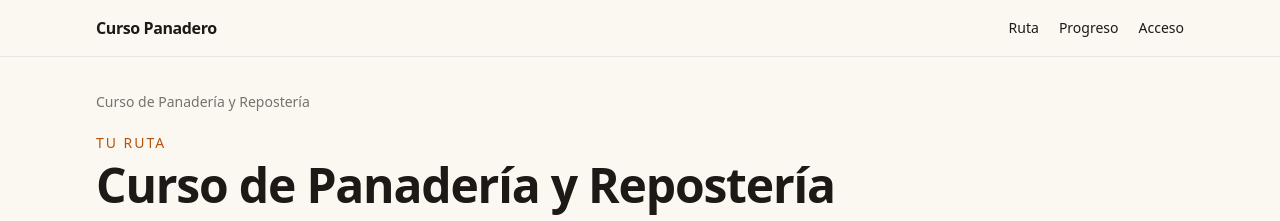
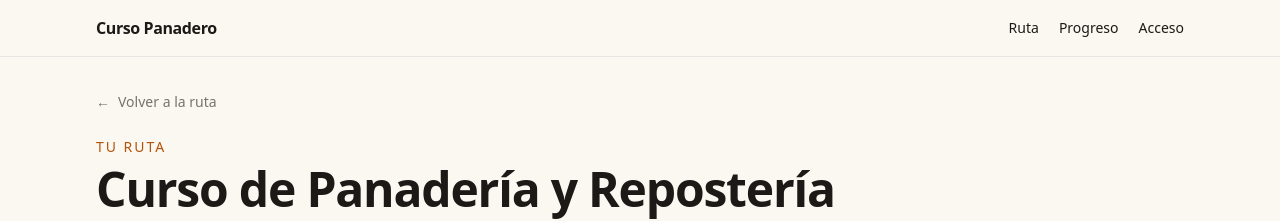
Before and after one commit to Drworm82/CursoPanadero, a Next.js app: page /ruta in a window 1280 px wide. Shown: the top 221 px of the page. Built offline with nearby package versions, Linux system fonts and the light colour scheme; no server answers.

Commit message:
ui: add contextual back navigation

```diff
--- a/components/course/CourseShell.js
+++ b/components/course/CourseShell.js
@@ -1,13 +1,15 @@
-import Link from 'next/link';
-
-export default function CourseShell({ eyebrow, title, description, children }) {
+export default function CourseShell({ eyebrow, title, description, backHref = '/ruta', backLabel = 'Volver a la ruta', children }) {
   return (
     <div className="mx-auto w-full max-w-6xl px-5 py-8 sm:px-8">
       <header className="mb-10">
-        <Link href="/ruta" className="text-sm font-medium text-stone-500 hover:text-stone-900">
-          Curso de Panadería y Repostería
-        </Link>
-        {eyebrow && <p className="mt-5 text-sm font-medium uppercase tracking-[0.14em] text-amber-700">{eyebrow}</p>}
+        <a
+          href={backHref}
+          className="inline-flex items-center gap-2 text-sm font-medium text-stone-500 hover:text-stone-900"
+        >
+          <span aria-hidden="true">←</span>
+          {backLabel}
+        </a>
+        {eyebrow && <p className="mt-6 text-sm font-medium uppercase tracking-[0.14em] text-amber-700">{eyebrow}</p>}
         <h1 className="mt-2 max-w-4xl text-4xl font-semibold tracking-tight text-stone-900 sm:text-5xl">{title}</h1>
         {description && <p className="mt-4 max-w-3xl text-lg leading-8 text-stone-600">{description}</p>}
       </header>
```
